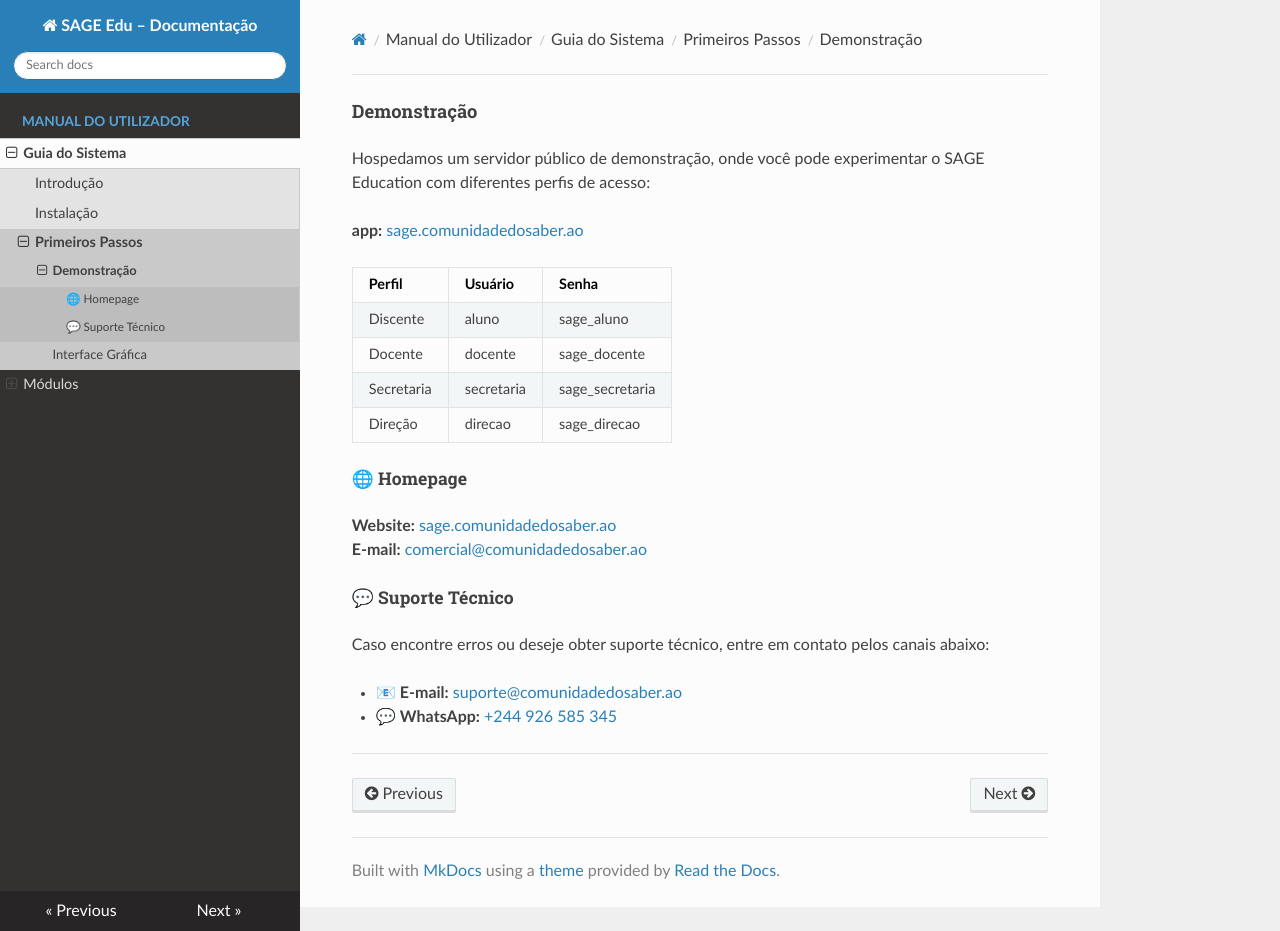
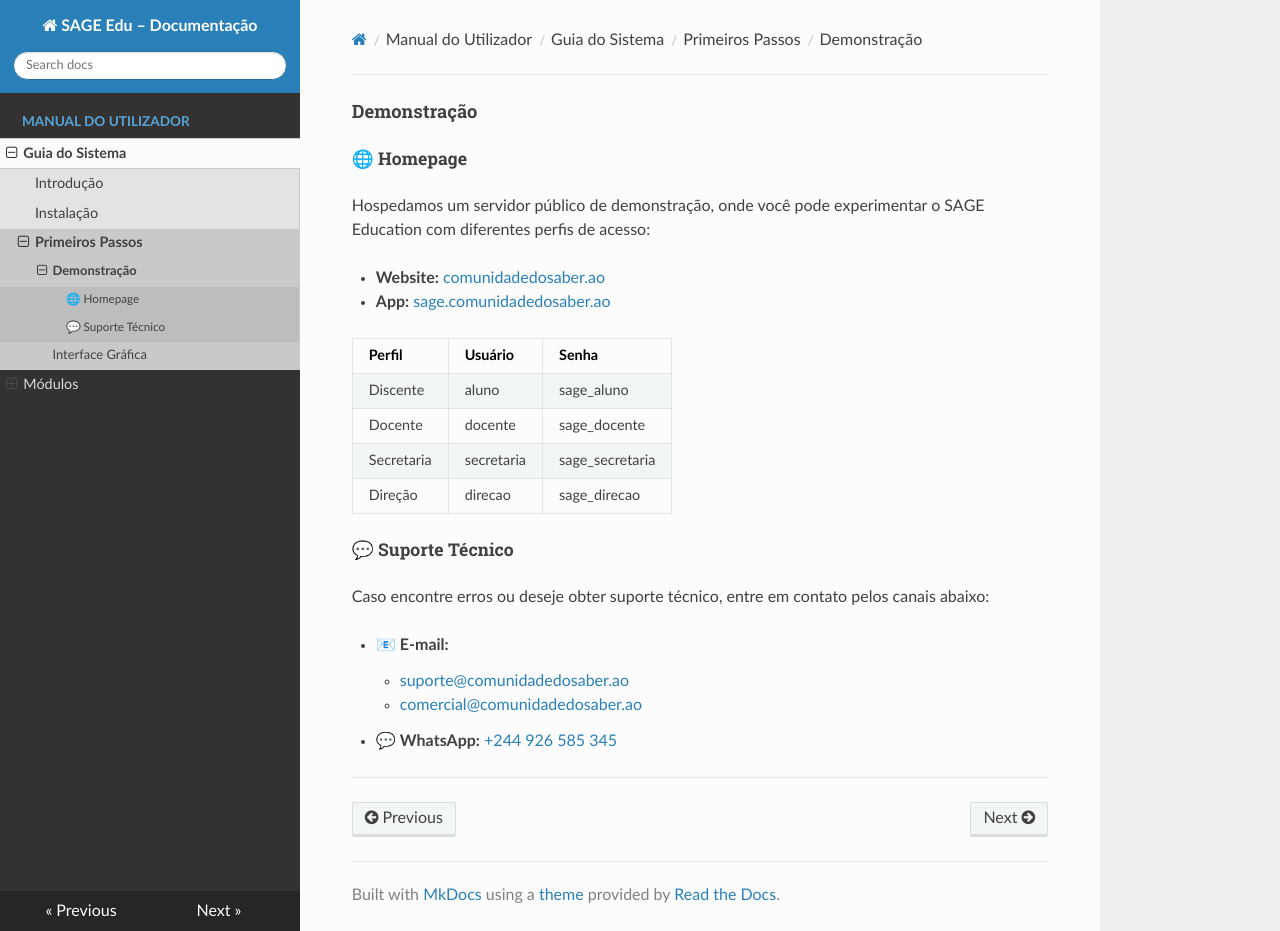
Before and after one commit to zacariasjuliano/sage-edu-docs, an MkDocs documentation site: the page built from docs/guia/demo.md, in a window 1280 px wide and 931 px high. Built offline with MkDocs 1.6.1, drawn with Linux system fonts in a browser that asks for light colours; nearby versions of some CDN libraries.

Commit message:
SAGE Edu

```diff
--- a/docs/guia/demo.md
+++ b/docs/guia/demo.md
@@ -13,19 +16,13 @@
 | Direção    | direcao    | sage_direcao    |
 
 
-
-##### 🌐 Homepage
-
-**Website:** [sage.comunidadedosaber.ao](https://sage.comunidadedosaber.ao)
-**E-mail:** [comercial@comunidadedosaber.ao](mailto:comercial@comunidadedosaber.ao)
-
-
-
 ##### 💬 Suporte Técnico
 
 Caso encontre erros ou deseje obter suporte técnico, entre em contato pelos canais abaixo:
 
-- 📧 **E-mail:** [suporte@comunidadedosaber.ao](mailto:suporte@comunidadedosaber.ao)
+- 📧 **E-mail:**
+    -   [suporte@comunidadedosaber.ao](mailto:suporte@comunidadedosaber.ao)
+    -   [comercial@comunidadedosaber.ao](mailto:comercial@comunidadedosaber.ao)
 - 💬 **WhatsApp:** [+244 926 585 345](https://wa.me/244926585345)
 
 ---
```
Also changed, not shown: other parts of docs/guia/demo.md (+4 -1 lines), docs/guia/interface.md (+4 -4 lines), docs/guia/intro.md (+2 -1 lines), docs/index.md (+5 -3 lines).
